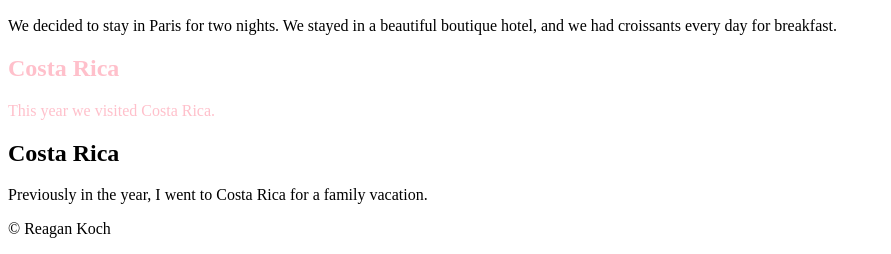
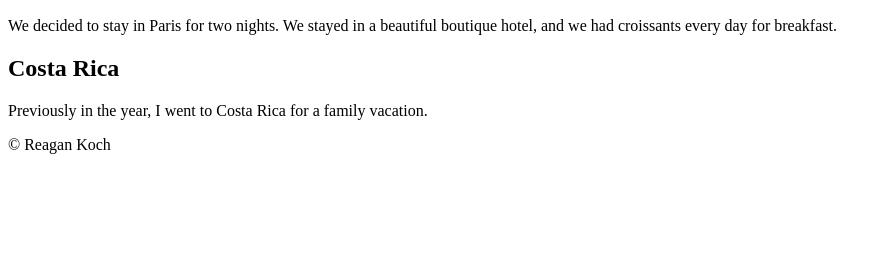
Before and after one commit to STL-WomenPlus-WebDev-March2023/js-assignment-4-html-me-something-reaganekoch12, a website: page index.html in a window 1280 px wide. Shown: the part 1064-1318 px from the top of the page, without its empty margins (0-891 px from the left). After the commit the page ends 1234 px from the top, so only its background shows below. Drawn offline with Linux system fonts and the light colour scheme.

Commit message:
Had to update sections and elements error say

```diff
--- a/index.html
+++ b/index.html
@@ -30,12 +30,8 @@
       </article>
     </section>
     <section>
-      <div class="city">
       <h2>Costa Rica</h2>
-        <p>This year we visited Costa Rica. </p>
-      </div>
-      <h2>Costa Rica</h2>
-      <p>Previously in the year, I went to Costa Rica for a family vacation. </p>
+      <p>Previously in the year, I went to Costa Rica for a family vacation.</p>
     </section>
     <footer>
       <p>&copy; Reagan Koch</p>
```
Lines whose indentation alone changed are shown as unchanged.
